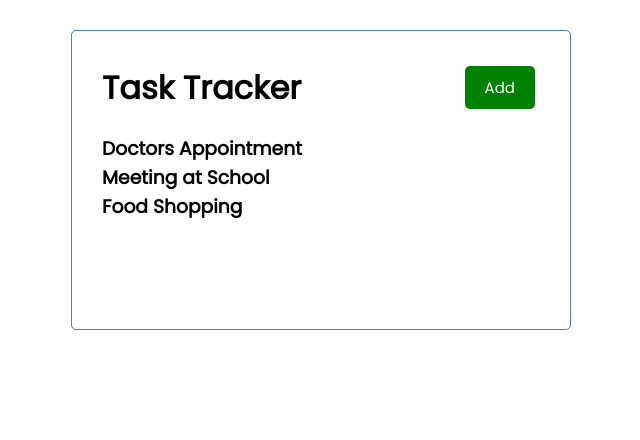
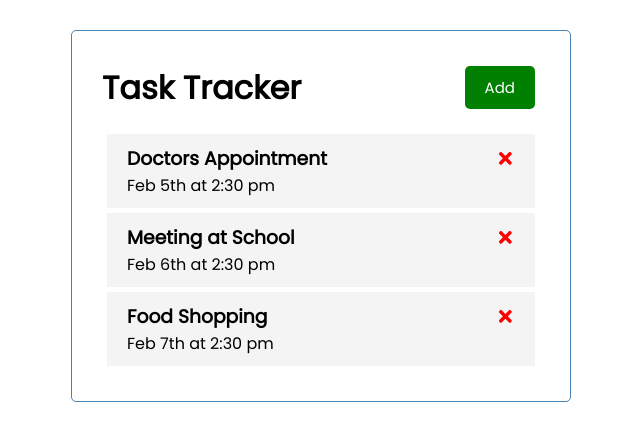
Before and after one commit to jusato/react-task-tracker, a React (Create React App) app: page / in a window 1280 px wide. Shown: the top 440 px of the page, without its empty margins (319-959 px from the left). Built offline with nearby package versions, Linux system fonts and the light colour scheme.

Commit message:
add task

```diff
--- a/src/App.js
+++ b/src/App.js
@@ -1,11 +1,49 @@
+import { useState } from "react"
 import Header from './components/Header'
 import Tasks from './components/Tasks'
 
 function App() {
+
+  //Vamos fazer o useState() aqui em App [./App.js] e não em Tasks [./components/Task] para estar no top level,
+  //porque vamos querer usar isso em outros componentes.
+  const [tasks, setTasks] = useState( //piece of state (tasks) and function to update the state (setTasks)
+    [
+      {
+          id: 1,
+          text: 'Doctors Appointment',
+          day: 'Feb 5th at 2:30 pm',
+          reminder: true,
+      },
+      {
+          id: 2,
+          text: 'Meeting at School',
+          day: 'Feb 6th at 2:30 pm',
+          reminder: true,
+      },
+      {
+          id: 3,
+          text: 'Food Shopping',
+          day: 'Feb 7th at 2:30 pm',
+          reminder: false,
+      }
+    ]
+  )
+
+  //Função para deletar task quando clicar no X
+  const deleteTask = (id) => { //queremos deletar/fazer não aparecer na tela a task com esse id passadao
+    setTasks(tasks.filter((task) => task.id !== id)) //então a gente filtra pegando as tasks que não tem esse id, e so mostra as tasks com id diferente desse
+  }
+
   return (
+    //Não pode fazer tasks.push() por exemplo, porque state é imutável, não pode mudar diretamente
+    //por isso foi declarado acima como const [tasks, setTasks], para mudar usando apenas setTasks()
+    //Exemplo: setTasks([...])
     <div className="container">
       <Header />  {/*poderia passar um valor para props title aqui, tipo title='Hello'*/}
-      <Tasks />
+      {tasks.length > 0 ? (
+        <Tasks tasks={tasks} onDelete={deleteTask}/>) //passar props tasks declarada acima em const [tasks, setTasks] = useState(...)
+        : ('No tasks to show')
+      }
     </div>
   );
 }
--- /dev/null
+++ b/src/components/Task.js
@@ -0,0 +1,18 @@
+import { FaTimes } from 'react-icons/fa'
+
+const Task = ({ task, onDelete }) => {
+    return (
+        <div className='task'>
+            <h3>
+                {task.text}
+                <FaTimes
+                    style={{ color: "red", cursor: 'pointer'}}
+                    onClick={() => onDelete(task.id)} // quando clicar, vai usar a props que pegou de Tasks, que por sua vez pegou de App, que possui função onDelete
+                />
+            </h3>
+            <p>{task.day}</p>
+        </div>
+    )
+}
+
+export default Task
--- a/src/components/Tasks.js
+++ b/src/components/Tasks.js
@@ -1,36 +1,11 @@
-import { useState } from "react"
+import Task from './Task'
 
-const Tasks = () => {
-    const [tasks, setTasks] = useState( //piece of state (tasks) and function to update the state (setTasks)
-        [
-            {
-                id: 1,
-                text: 'Doctors Appointment',
-                day: 'Feb 5th at 2:30 pm',
-                reminder: true,
-            },
-            {
-                id: 2,
-                text: 'Meeting at School',
-                day: 'Feb 6th at 2:30 pm',
-                reminder: true,
-            },
-            {
-                id: 3,
-                text: 'Food Shopping',
-                day: 'Feb 7th at 2:30 pm',
-                reminder: false,
-            }
-        ]
-    )
+const Tasks = ({ tasks, onDelete }) => { //pegando a props tasks e onDelete que foram passada em App.js
 
     return (
-        //Não pode fazer tasks.push() por exemplo, porque state é imutável, não pode mudar diretamente
-        //por isso foi declarado acima como const [tasks, setTasks], para mudar usando apenas setTasks()
-        //Exemplo: setTasks([...])
         <>
           {tasks.map((task) => ( //Usando map() para criar uma lista, map recebe uma função como parâmetro, por isso arrow function
-              <h3 key={task.id} >{task.text}</h3> //Each child in a list should have a unique "key" prop.
+              <Task key={task.id} task={task} onDelete={onDelete}/> //Each child in a list should have a unique "key" prop.
           ))}
         </>
     )
```
